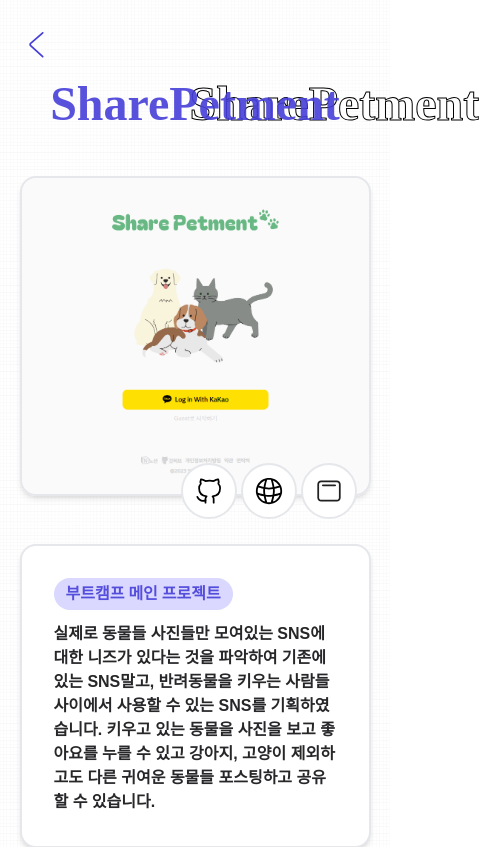
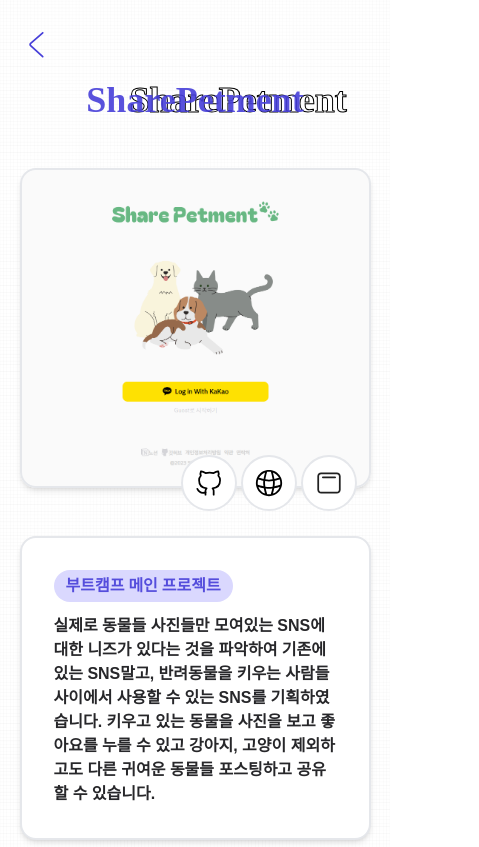
Before and after one commit to ddaeunbb/portfolio, a React (Vite) app: page /project/1 in a window 390 px wide. Shown: the top 847 px of the page, 479 px wide, since content can reach past the window. Built offline with nearby package versions, Linux system fonts and the light colour scheme; a web font is replaced by a local one.

Commit message:
Refactor: 반응형 디자인 - project부분 반응형 디자인으로 인해 코드 수정하였습니다.

```diff
--- a/src/common/result.styled.tsx
+++ b/src/common/result.styled.tsx
@@ -3,6 +3,7 @@ import tw from 'tailwind-styled-components';
 export const Title = tw.h1`
   font-bold
   text-5xl
+  max-sm:text-4xl
   text-deeppurple/90
   z-10
 `;
@@ -12,6 +13,7 @@ export const TitleShadow = tw.h1`
   left-[170px]
   font-bold
   text-5xl
+  max-sm:text-4xl
   text-white
 `;
 
--- a/src/page/Result-1/Result1.tsx
+++ b/src/page/Result-1/Result1.tsx
@@ -23,7 +23,9 @@ export function Component() {
         <SC.Container>
           <div className="relative flex justify-center">
             <SC.Title>SharePetment</SC.Title>
-            <SC.TitleShadow style={{ WebkitTextStroke: '1px black' }}>
+            <SC.TitleShadow
+              className="max-sm:left-[110px]"
+              style={{ WebkitTextStroke: '1px black' }}>
               SharePetment
             </SC.TitleShadow>
           </div>
--- a/src/page/Result-2/Result2.tsx
+++ b/src/page/Result-2/Result2.tsx
@@ -23,7 +23,9 @@ export function Component() {
         <SC.Container>
           <div className="relative flex justify-center">
             <SC.Title>Stackoverflow</SC.Title>
-            <SC.TitleShadow style={{ WebkitTextStroke: '1px black' }}>
+            <SC.TitleShadow
+              className="max-sm:left-[110px]"
+              style={{ WebkitTextStroke: '1px black' }}>
               Stackoverflow
             </SC.TitleShadow>
           </div>
--- a/src/page/Result-3/Result3.tsx
+++ b/src/page/Result-3/Result3.tsx
@@ -25,7 +25,7 @@ export function Component() {
           <div className="relative flex justify-center">
             <SC.Title>Solo - Project</SC.Title>
             <SC.TitleShadow
-              className="left-[180px]"
+              className="left-[180px] max-sm:left-[125px]"
               style={{ WebkitTextStroke: '1px black' }}>
               Solo - Project
             </SC.TitleShadow>
--- a/src/page/Result-4/Result4.tsx
+++ b/src/page/Result-4/Result4.tsx
@@ -23,7 +23,7 @@ export function Component() {
           <div className="relative flex justify-center">
             <SC.Title>BAMP - Site</SC.Title>
             <SC.TitleShadow
-              className="left-[202px]"
+              className="left-[202px] max-sm:left-[142px]"
               style={{ WebkitTextStroke: '1px black' }}>
               BAMP - Site
             </SC.TitleShadow>
```
